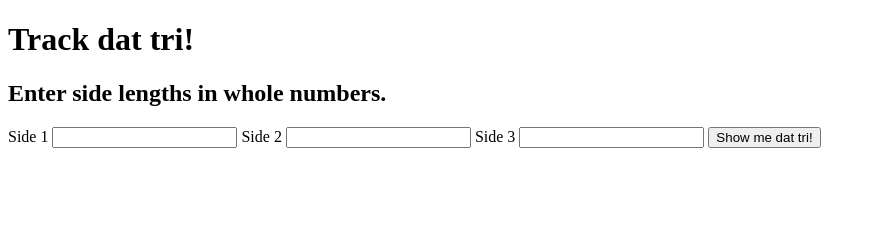
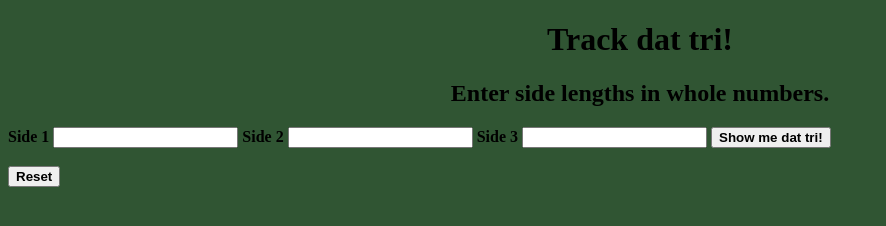
Before and after one commit to SonnyGitMoney/triangle-tracker, a plain HTML site: page index.html in a window 1280 px wide. Shown: the whole page, without its empty margins (0-886 px from the left). Drawn offline with Linux system fonts and the light colour scheme.

Commit message:
add styles to page and unfunctional reset button
co-authored-by: Chris Loveless <chriskloveless@gmail.com>

```diff
--- a/css/styles.css
+++ b/css/styles.css
@@ -1,3 +1,15 @@
 .hidden {
   display: none;
 }
+
+body {
+  background-color: rgb(48, 85, 51);
+}
+
+h1 {
+  text-align: center;
+}
+
+h2 {
+  text-align: center;
+}
--- a/index.html
+++ b/index.html
@@ -9,15 +9,16 @@
   <h1>Track dat tri!</h1>
   <h2>Enter side lengths in whole numbers.</h2>
   <form>
-    <label for="side1input">Side 1</label>
+    <label for="side1input"><strong>Side 1</strong></label>
     <input id="side1input" type="text" name="side1input">
-    <label for="side2input">Side 2</label>
+    <label for="side2input"><strong>Side 2</strong></label>
     <input id="side2input" type="text" name="side2input">
-    <label for="side3input">Side 3</label>
+    <label for="side3input"><strong>Side 3</strong></label>
     <input id="side3input" type="text" name="side3input">
-    <button type="submit">Show me dat tri!</button>
+    <button type="submit"><strong>Show me dat tri!</strong></button>
   </form>
-
+  <br>
+  <button type="button" id="reset"><strong>Reset</strong></button>
   <div id="equilateral" class="hidden">
     <p>Equilateral!</p>
   </div>
--- a/js/script.js
+++ b/js/script.js
@@ -1,6 +1,6 @@
 window.onload = function() {
   let form = document.querySelector("form");
-  form.onsubmit = function(event) {
+  form.addEventListener("submit",function(event) {
   event.preventDefault();
 
 
@@ -15,18 +15,10 @@ if (side1 === side2 && side2 === side3) {
   document.getElementById("equilateral").removeAttribute("class");
 } else if(side1 === side2 || side2 === side3 || side3 === side1) {
   document.getElementById("isosceles").removeAttribute("class");
-} else if(side1 !== side2 && side2 !== side3 && side3 !== side1) {
+} else if((side1 + side2) <= side3 || (side2 + side3) <= side1 || (side1 + side3) <= side2) {
+  document.getElementById("not-triangle").removeAttribute("class");
+} else {
   document.getElementById("scalene").removeAttribute("class");
-} else if(side1 + side2 <= side3 || side2 + side3 <= side1 || side1 + side3 <= side2) {
-  document.getElementById("not-triangle").removeAttribute("class");
 }
-
-}
-}
-
-
-
-
-
-
-//set values to traingles type
+});
+};
```
